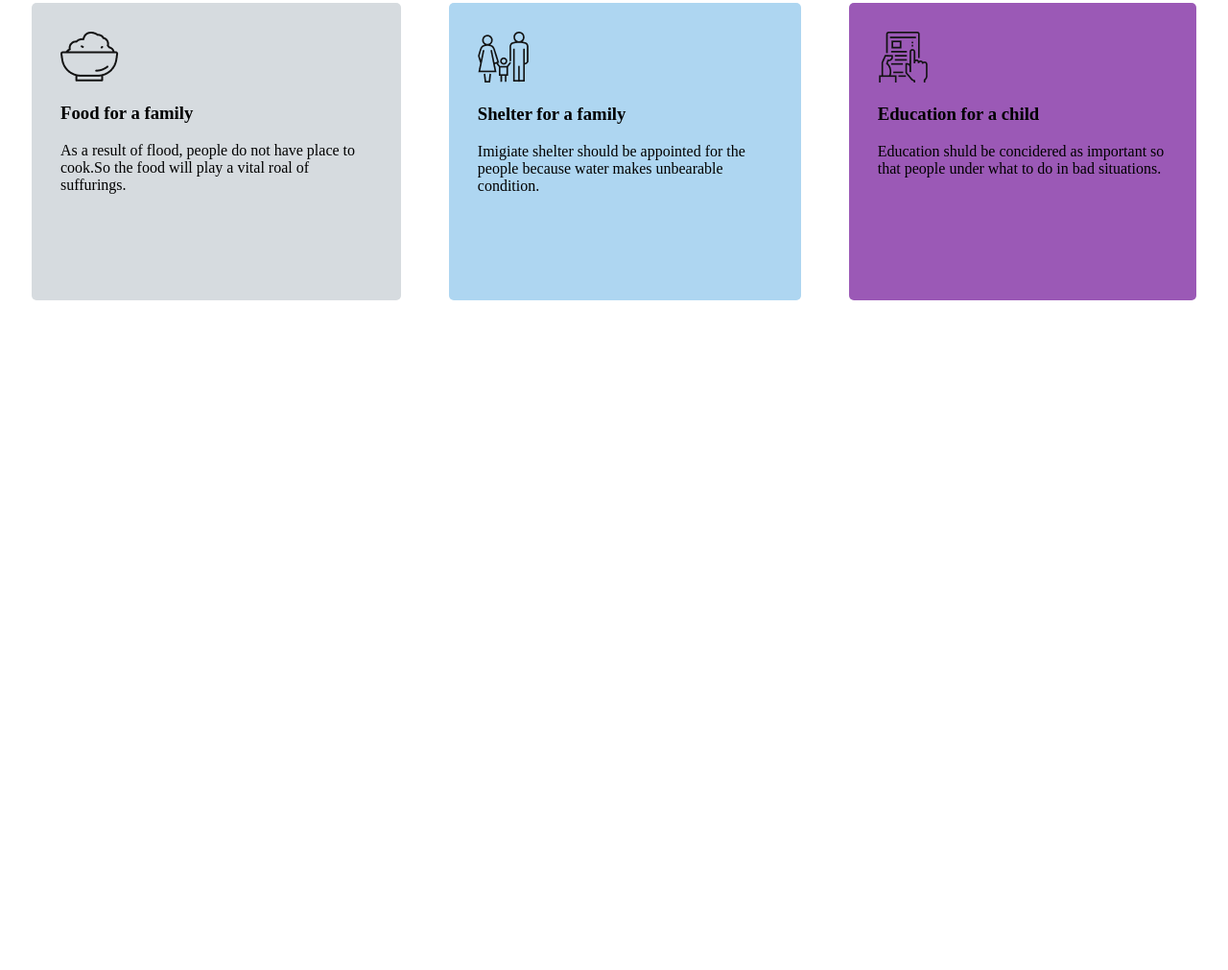
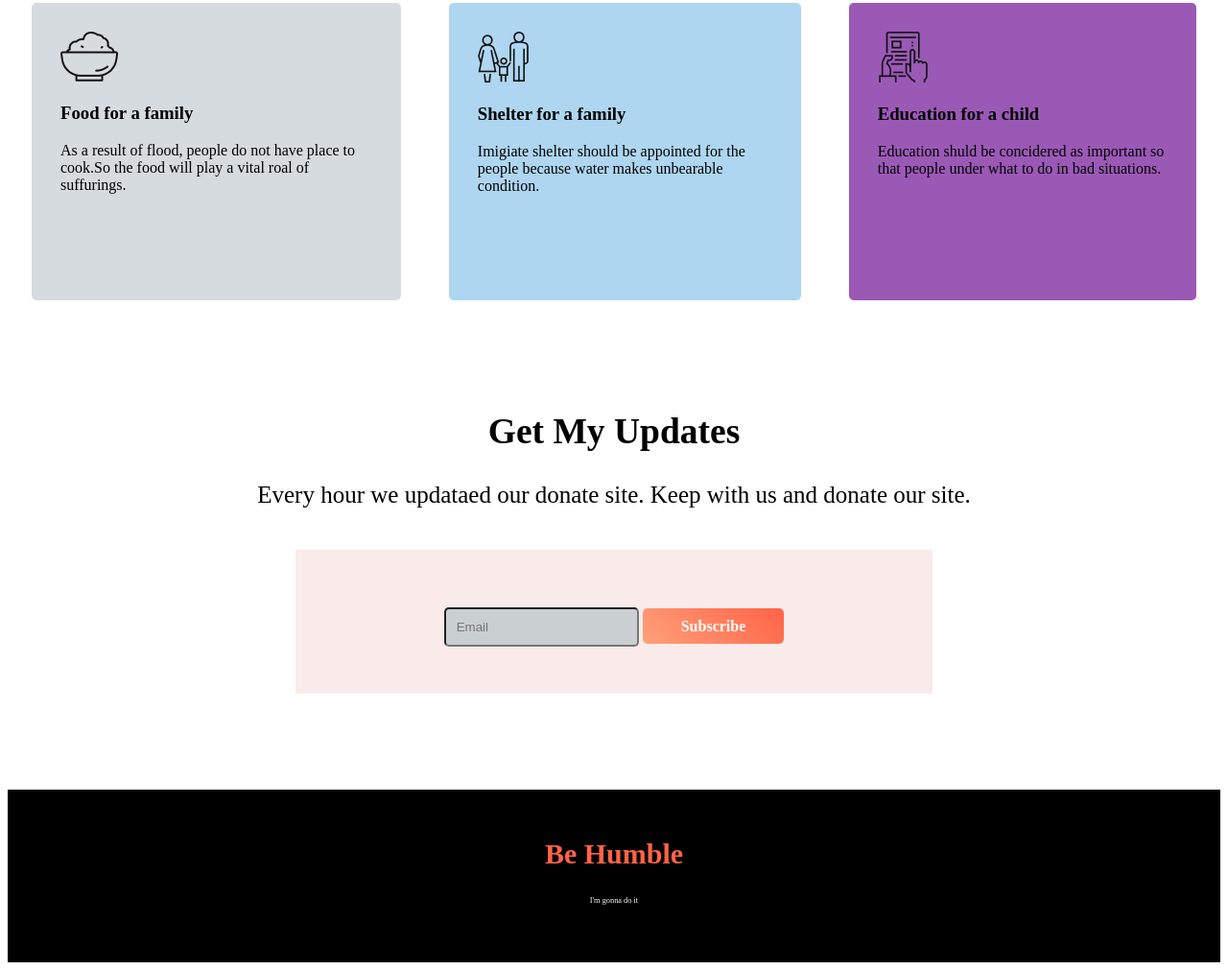
Before and after one commit to Imrantipu/donate-online, a plain HTML site: page index.html in a window 1280 px wide. Shown: the part 1003-2014 px from the top of the page at 96% size. Before the commit the page ends 1349 px from the top, so only its background shows below. Drawn offline with Linux system fonts and the light colour scheme.

Commit message:
complete approach

```diff
--- a/index.html
+++ b/index.html
@@ -113,6 +113,38 @@
         </div>
     </section>
     <!-- Our Donate Plan End -->
+    <!-- get my update box start -->
+    <section>
+        <div class="get-updates">
+            <div class="get-text-style donate-today-text">
+                <h2>Get My Updates</h2>
+                <p>Every hour we updataed our donate site. Keep with us and donate our site.</p>
+            </div>
+            <br>
+            <div class="input-design">
+                <div class="input-style">
+                    <input class="email-input" type="email" name="email" id="email" placeholder="Email">
+                    <a class="anchor-button" href="">Subscribe</a>
+                </div>
+            </div>
+        </div>
+    </section>
+    </section>
+    <!-- get my update box end -->
+    <section>
+
+        <!-- Footer start -->
+        <div class="footer-style">
+            <div class="footer-text-para">
+                <h2>
+                    Be Humble
+                </h2>
+            </div>
+            <div class="footer-text-style"">
+          <small>I'm gonna do it</small>
+        </div>
+      </div>
+      <!-- Footer end -->
 </body>
 
 </html>
--- a/style.css
+++ b/style.css
@@ -115,4 +115,52 @@ h1 {
     height: 250px;
 }
 
-/* our donate plan style start */
+/* our donate plan style end */
+/* get my updates start*/
+.get-text-style {
+    font-size: 25px;
+}
+
+.input-design {
+    background-color: #f9ebea;
+    margin-left: 300px;
+    margin-right: 300px;
+    height: 150px;
+    margin-bottom: 100px;
+}
+
+.input-style {
+    text-align: center;
+    padding-top: 60px;
+}
+
+.email-input {
+    padding: 11px;
+    border-radius: 5px;
+    background-color: #cacfd2;
+}
+
+/* get my updates end*/
+
+/* footer style start */
+.footer-style {
+    background-color: black;
+    height: 180px;
+}
+
+.footer-text-para {
+    text-align: center;
+    color: tomato;
+    font-family: "Gentium Book Plus", serif;
+    font-size: 20px;
+    padding-top: 25px;
+}
+
+.footer-text-style {
+    text-align: center;
+    color: white;
+    padding-bottom: 40px;
+    font-size: 10px;
+}
+
+/* footer style end
```
